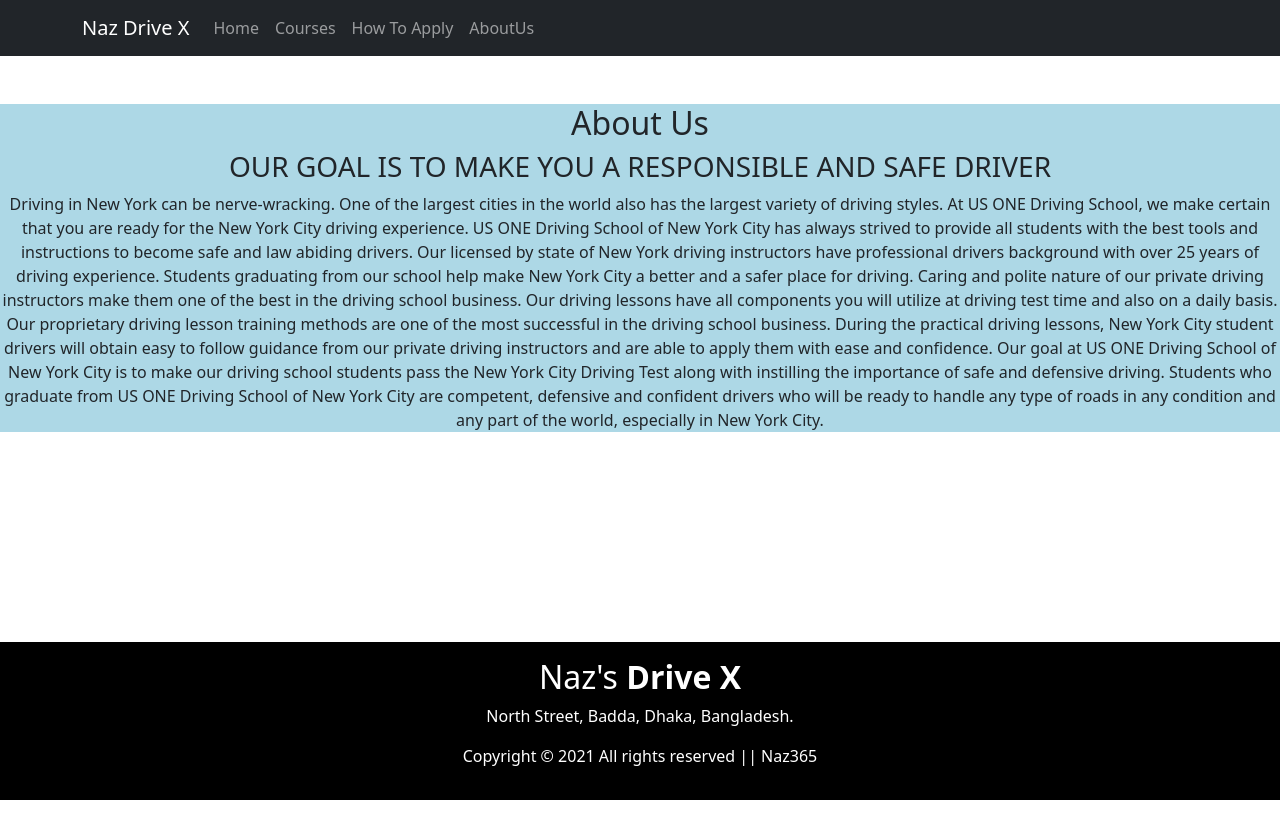
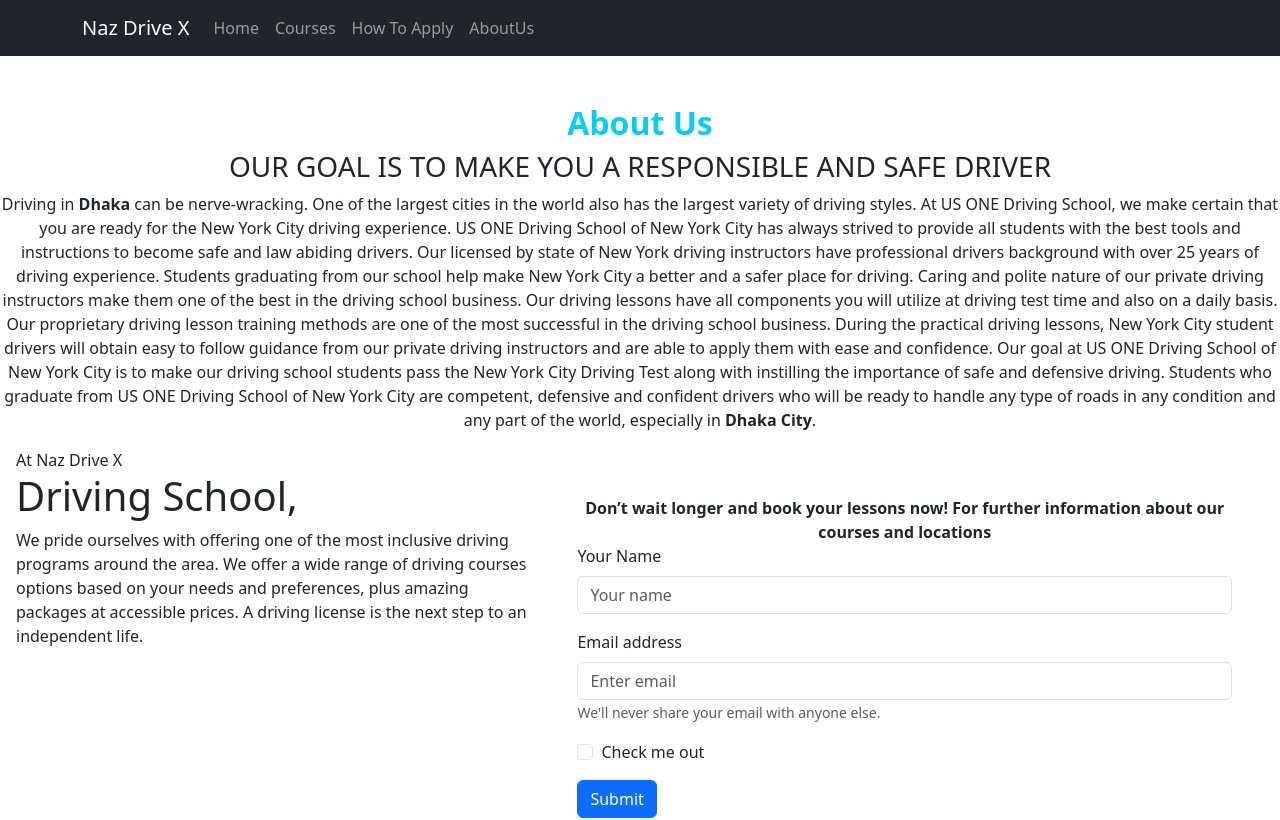
Before and after one commit to Naz365/driving-school, a React (Create React App) app: page /about-us in a window 1280 px wide. Shown: the top 820 px of the page. Built offline with nearby package versions, Linux system fonts and the light colour scheme.

Commit message:
done almost

```diff
--- a/src/App.css
+++ b/src/App.css
@@ -11,7 +11,6 @@ body {
   margin: 0;
   padding-bottom: 6rem;
   min-height: 100%;
-
 }
 /* footer styling */
 .footer {
--- a/src/Components/About-us/About.css
+++ b/src/Components/About-us/About.css
@@ -1,3 +1,4 @@
-.div_bg{
-    background-color: lightblue;
+.div_bg {
+  display: grid;
+  grid-template-columns: repeat(3fr 1fr);
 }
--- a/src/Components/About-us/AboutUs.js
+++ b/src/Components/About-us/AboutUs.js
@@ -1,22 +1,84 @@
-import React from 'react';
-import "./About.css"
+import React from "react";
+import { Button, Form } from "react-bootstrap";
+import "./About.css";
 const AboutUs = () => {
-    return (
-        <div className="div_bg">
-            <h2 className="mt-5">About Us</h2>
-            <h3>OUR GOAL IS TO MAKE YOU A RESPONSIBLE AND SAFE DRIVER</h3>
-            <p>
-Driving in New York can be nerve-wracking. One of the largest cities in the world also has the largest variety of driving styles. At US ONE Driving School, we make certain that you are ready for the New York City driving experience. US ONE Driving School of New York City has always strived to provide all students with the best tools and instructions to become safe and law abiding drivers. Our licensed by state of New York driving instructors have professional drivers background with over 25 years of driving experience. Students graduating from our school help make New York City a better and a safer place for driving.
+  return (
+    <>
+      <div>
+        <h2 className="mt-5 text-info text-capitalize fs-2 fw-bold">About Us</h2>
+        <h3>OUR GOAL IS TO MAKE YOU A RESPONSIBLE AND SAFE DRIVER</h3>
+        <p>
+          Driving in <strong>Dhaka</strong> can be nerve-wracking. One of the largest cities
+          in the world also has the largest variety of driving styles. At US ONE
+          Driving School, we make certain that you are ready for the New York
+          City driving experience. US ONE Driving School of New York City has
+          always strived to provide all students with the best tools and
+          instructions to become safe and law abiding drivers. Our licensed by
+          state of New York driving instructors have professional drivers
+          background with over 25 years of driving experience. Students
+          graduating from our school help make New York City a better and a
+          safer place for driving. Caring and polite nature of our private
+          driving instructors make them one of the best in the driving school
+          business. Our driving lessons have all components you will utilize at
+          driving test time and also on a daily basis. Our proprietary driving
+          lesson training methods are one of the most successful in the driving
+          school business. During the practical driving lessons, New York City
+          student drivers will obtain easy to follow guidance from our private
+          driving instructors and are able to apply them with ease and
+          confidence. Our goal at US ONE Driving School of New York City is to
+          make our driving school students pass the New York City Driving Test
+          along with instilling the importance of safe and defensive driving.
+          Students who graduate from US ONE Driving School of New York City are
+          competent, defensive and confident drivers who will be ready to handle
+          any type of roads in any condition and any part of the world,
+          especially in <strong>Dhaka City</strong>.
+        </p>
+      </div>
 
-Caring and polite nature of our private driving instructors make them one of the best in the driving school business. Our driving lessons have all components you will utilize at driving test time and also on a daily basis. Our proprietary driving lesson training methods are one of the most successful in the driving school business. During the practical driving lessons, New York City student drivers will obtain easy to follow guidance from our private driving instructors and are able to apply them with ease and confidence.
-
-Our goal at US ONE Driving School of New York City is to make our driving school students pass the New York City Driving Test along with instilling the importance of safe and defensive driving. Students who graduate from US ONE Driving School of New York City are competent, defensive and confident drivers who will be ready to handle any type of roads in any condition and any part of the world, especially in New York City.</p>
-
-
+    <div className="div_bg  d-flex ">
+        <div className="left ms-3 text-start w-50 ">
+          <span>At Naz Drive X</span>
+          <h1>Driving School,</h1>
+          <span className="text-wrap">
+            We pride ourselves with offering one of the most inclusive driving
+            programs around the area. We offer a wide range of driving courses
+            options based on your needs and preferences, plus amazing packages
+            at accessible prices. A driving license is the next step to an
+            independent life.
+          </span>
 
 
         </div>
-    );
+        <div className="right mb-5 p-5 flex-grow-1">
+        <span className="text-center">
+            <strong>Don’t wait longer and book your lessons now! For further information
+            about our courses and locations</strong>
+          </span>
+          <Form className="text-start">
+            <Form.Group className="mb-3" controlId="formBasicEmail">
+              <Form.Label>Your Name</Form.Label>
+              <Form.Control type="name" placeholder="Your name" />
+            </Form.Group>
+
+            <Form.Group className="mb-3" controlId="formBasicEmail">
+              <Form.Label>Email address</Form.Label>
+              <Form.Control type="email" placeholder="Enter email" />
+              <Form.Text className="text-muted">
+                We'll never share your email with anyone else.
+              </Form.Text>
+            </Form.Group>
+
+            <Form.Group className="mb-3" controlId="formBasicCheckbox">
+              <Form.Check type="checkbox" label="Check me out" />
+            </Form.Group>
+            <Button variant="primary" type="submit">
+              Submit
+            </Button>
+          </Form>
+        </div>
+    </div>
+    </>
+  );
 };
 
 export default AboutUs;
--- a/src/Components/Courses/Courses.css
+++ b/src/Components/Courses/Courses.css
@@ -7,3 +7,7 @@ div{
     color: black;
     background-color: lightblue;
 }
+.img-size{
+    width: 612px;
+    height: 612;
+}
--- a/src/Components/Courses/Courses.js
+++ b/src/Components/Courses/Courses.js
@@ -10,7 +10,7 @@ const Courses = (props) => {
 
       <Col>
         <Card className="h-100">
-          <Card.Img className="image-fluid" variant="top" src= {img}/>
+          <Card.Img className="img-size" variant="top" src= {img}/>
           <Card.Body>
             <Card.Title>{title}</Card.Title>
             <Card.Text>
--- a/src/Components/Home/Home.js
+++ b/src/Components/Home/Home.js
@@ -33,7 +33,10 @@ Protect your new driver with these services:</h4>
       </div>
 
       <div className="container">
-        <h1 className="mt-5 p-2">Checkout Our Popular Courses</h1>
+
+        <h1 h3 className="m-3 p-2">Get Best Driving Courses In one place</h1>
+          <h3 className="m-3 p-2">We are committed to deliver best driving courses all over the country</h3>
+          <h1 className="mt-5 p-2">Checkout Our Popular Courses</h1>
         <Row xs={1} md={2} className="g-4 my-1 p-5 mb-5">
           {courses.slice(0, 4).map((course) => (
             <Courses course={course}></Courses>
```
Also changed, not shown: src/Components/Slider/Slider.js (deleted, +0 -22 lines), src/Components/About-us/home-section-1-imaghe.png (added), src/Components/Home/Home.css (deleted).
